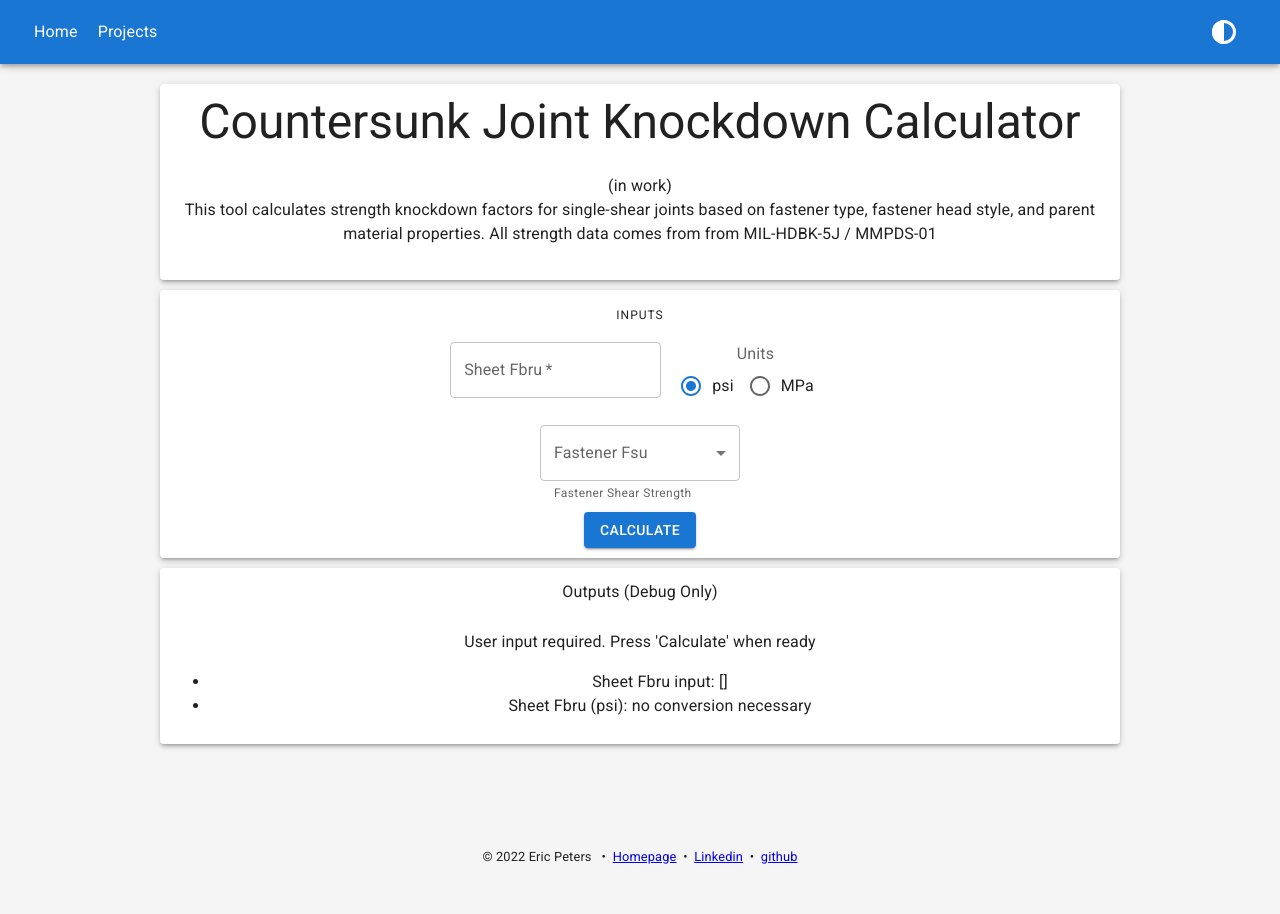
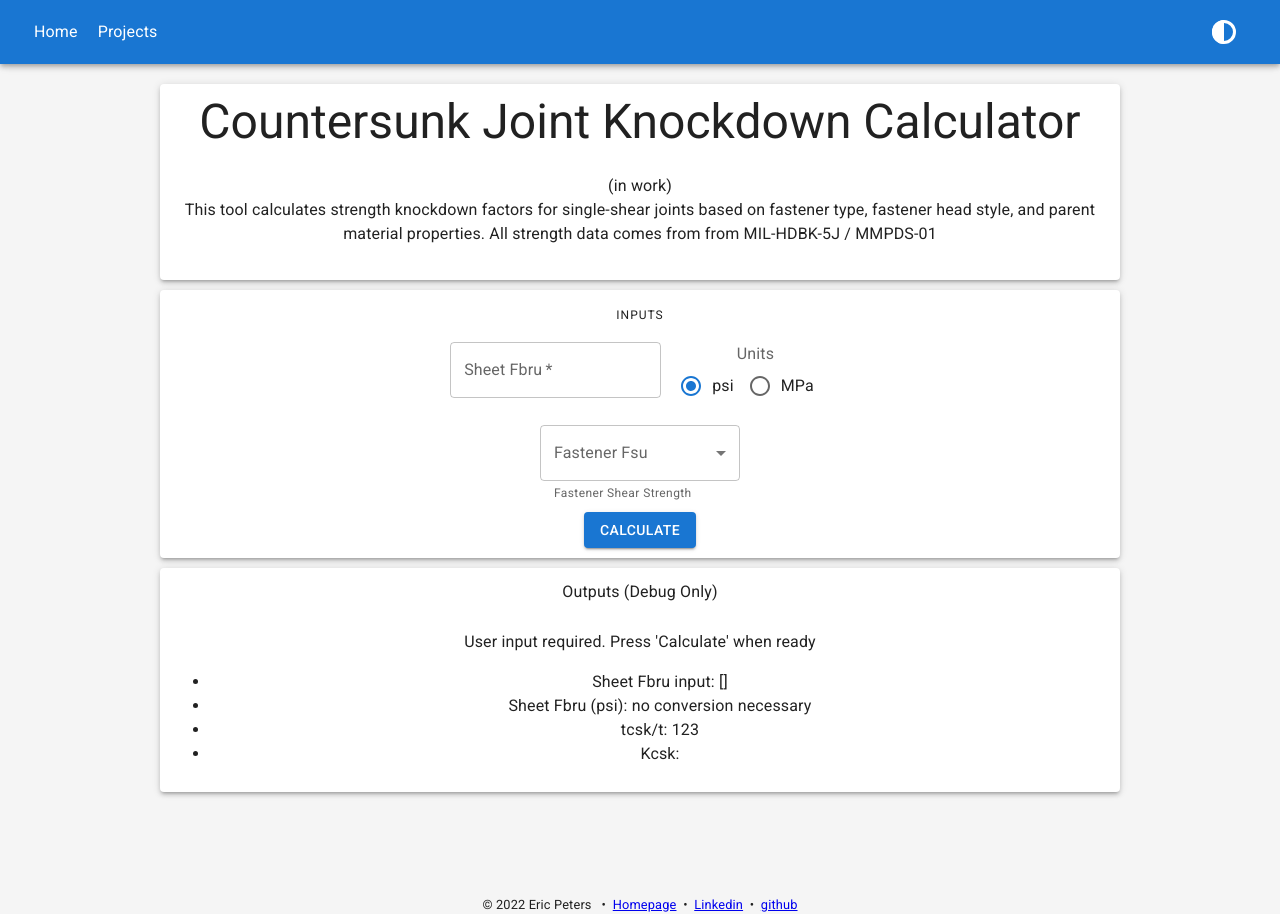
Before and after one commit to edp8489/csk_knockdown_tool, a React (Create React App) app: page / in a window 1280 px wide. Before the commit the page ends 866 px from the top, so only its background shows below. Built offline with nearby package versions, Linux system fonts and the light colour scheme.

Commit message:
mathUtil updates

```diff
--- a/src/App.js
+++ b/src/App.js
@@ -18,8 +18,11 @@ let darkTheme = dark
 
 // DEBUG ONLY
 // define junk data
-const fsuSelect = ["50 ksi (345 MPa)", "95 ksi (655 MPa)", "108 ksi (745 MPa)"]
+//const fsuSelect = ["50 ksi (345 MPa)", "95 ksi (655 MPa)", "108 ksi (745 MPa)"]
 const cskData = require("./data/csk_data.json")
+console.log(Object.keys(cskData))
+console.log(cskData["fastener_data"].map(x=>x.metadata.fast_fsu))
+const fsuSelect = cskData["fastener_data"].map(x=>mathUtils.selectFormat(x.metadata.fast_fsu))
 
 const summary = "This tool calculates strength knockdown factors for " +
                 "single-shear joints based on fastener type, fastener head style, " +
@@ -83,6 +86,8 @@ export default function App() {
           <ul>
             <li>Sheet Fbru input: {readyToCalc? userInputs.fbru : ""} [{readyToCalc? userInputs.unit : ""}]</li>
             <li>Sheet Fbru (psi): {(readyToCalc && userInputs.unit!=="psi")?mathUtils.mpa2psi(userInputs.fbru):"no conversion necessary"}</li>
+            <li>tcsk/t: {[1, 2, 3]}</li>
+            <li>Kcsk: </li>
           </ul>
         </Paper>
         <Footer />
--- a/src/InputsCard.js
+++ b/src/InputsCard.js
@@ -65,6 +65,7 @@ export default function InputsCard(props){
     <FormControl sx={{ m: 1, minWidth: 200 }}>
         <InputLabel id="fastener-select-helper-label">Fastener Fsu</InputLabel>
         <Select
+          required
           labelId="fastener-select-helper-label"
           id="fastener-select-helper"
           label="Fastener Fsu"
--- a/src/mathUtils.js
+++ b/src/mathUtils.js
@@ -1,10 +1,77 @@
+import * as mjs from 'mathjs';
+
 const MPA_TO_PSI = 145 // 1 MPa = 145 psi
 const LBF_TO_NEWTON = 4.448 // 1 lbf = 4.448 N
 
 export function mpa2psi(mpa_val){
-    return mpa_val*MPA_TO_PSI
+    return mjs.round(mpa_val*MPA_TO_PSI)
   }
 
+export function psi2mpa(psi_val){
+  return mjs.round(psi_val/MPA_TO_PSI)
+}
+
 export function lbf2newton(lbf_val){
-    return lbf_val*LBF_TO_NEWTON
+    return mjs.round(lbf_val*LBF_TO_NEWTON)
   }
+
+export function selectFormat(Fsu_psi){
+  let Fsu_ksi = Fsu_psi/1000
+  let Fsu_MPa = psi2mpa(Fsu_psi)
+
+  return (Fsu_ksi + " ksi (" + Fsu_MPa +" MPa)")
+
+}
+export function calcKnockdown(t, P, tcsk, d, Fbru, Fsu){
+  /*
+  Calculates nondimensional joint knockdown based on supplied data
+  INPUTS
+    t: array of joint thickness values [in]
+    P: array of joint (yld or ult) strength data [lbf]
+    tcsk: fastener countersunk head height [in]
+    d: fastener major diameter [in]
+    Fbru: sheet A-basis bearing strength [psi]
+    Fsu: fastener ultimate shear strength [psi]
+
+  RETURNS
+    tcsk_t: countersink depth ratio tcsk/t
+    Kcsk: Non-dimensional strength knockdown P/(joint bearing/shear envelope)
+  */
+ let Penv = jointStrengthEnvelope(t,d,Fbru,Fsu);
+
+ // calculate csk depth ratio for all sheet thicknesses
+ let tcsk_t = tcsk/t;
+ let Ptmp = P;
+
+ // Loop through dataset, shorten output arrays if data point is null
+ console.log("Checking strength data for null values")
+ for (let P_i in P) {
+   if (P_i === null){
+     console.log("Null value found, reducing output arrays")
+     tcsk_t.shift()
+     Ptmp.shift()
+     Penv.shift()
+   }
+ }
+
+ // calculate Kcsk for valid data pairs
+ let Kcsk = Ptmp.map((x, ind) => mjs.evaluate("a/b",{a:x, b:Penv[ind]}))
+
+  return {tcsk_t, Kcsk }
+}
+
+export function jointStrengthEnvelope(t, d, Fbru, Fsu){
+  /* Calculates bearing-shear strength envelope
+  INPUTS
+    t: array of joint thickness values [in]
+    d: hole nominal diameter [in]
+    Fbru: Joint ultimate bearing strength [psi]
+    Fsu: Fastener ultimate shear strength [psi]
+  RETURNS
+    Penv: (array) Ultimate load corresponding to each sheet thickness [lbf]
+  */
+ let Pbru = mjs.evaluate("t*d*Fbru",{t:t, d:d, Fbru:Fbru});
+ let Psu = mjs.evaluate("F*pi*(d^2)/4",{d:d, F:Fsu,pi:mjs.pi});
+ Penv = Pbru.map((P_i)=>mjs.min(P_i,Psu));
+ return Penv
+}
```
